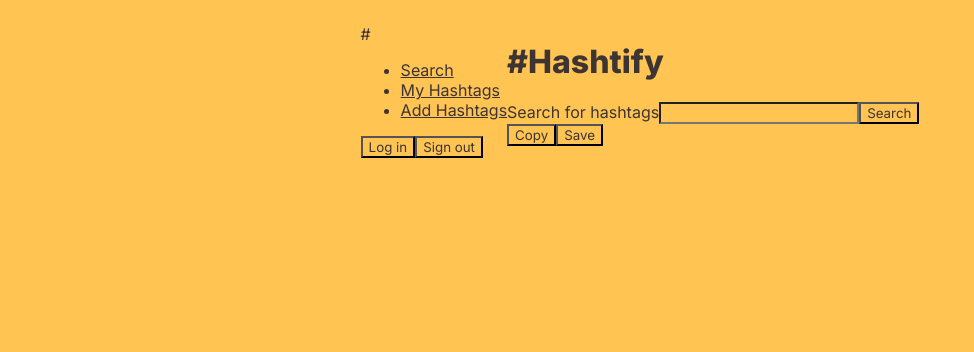
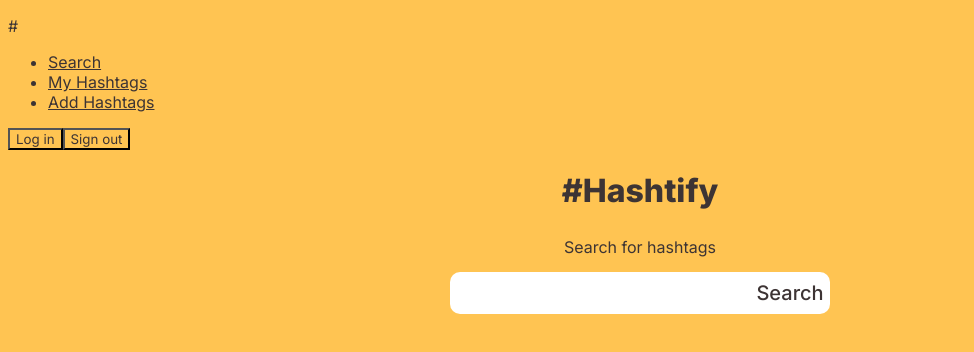
Before and after one commit to George-xixi/hashtify, a React (Create React App) app: page /search in a window 1280 px wide. Shown: the top 352 px of the page, without its empty margins (0-974 px from the left). Built offline with nearby package versions, Linux system fonts and the light colour scheme.

Commit message:
styles search page

```diff
--- a/src/components/App.js
+++ b/src/components/App.js
@@ -39,6 +39,7 @@ const App = () => {
           path="/search"
           element={
             <Search
+              userID={userID}
               searchValue={searchValue}
               setSearchValue={setSearchValue}
               searchResults={searchResults}
--- a/src/components/Login.js
+++ b/src/components/Login.js
@@ -8,16 +8,18 @@ import { Link } from "react-router-dom";
 const Login = ({ onLogin, userID }) => {
   return (
     <div className="login">
-      <h1>#Hashtify</h1>
-      <h2>Log in to search, create and manage your hashtags.</h2>
+      <h1 className="login__header">#Hashtify</h1>
+      <h2 className="login__header">
+        Log in to search, create and manage your hashtags.
+      </h2>
       <FacebookLogin
-        appId="813549316783868"
+        appId="205009115458270"
         callback={onLogin}
         userID={userID}
         cssClass="my-facebook-button-class"
         icon={<FaFacebookF className="fb-icon" />}
       />
-      <h2>Or you can search without logging in.</h2>
+      <h2 className="login__header">Or you can search without logging in.</h2>
       <Link to="/search" className="search-only-button">
         I just want to search
       </Link>
--- a/src/components/Search.js
+++ b/src/components/Search.js
@@ -1,12 +1,14 @@
 import React, { useState } from "react";
 import { useNavigate } from "react-router-dom";
 import PropTypes from "prop-types";
+import "../styles/search.scss";
 import SearchResults from "./SearchResults";
 import searchHashtags from "../requests/searchHashtags";
 import useCopyToClipboard from "../copyToClipboard/useCopyToClipboard";
 import Alert from "./Alert";
 
 const Search = ({
+  userID,
   searchValue,
   setSearchValue,
   searchResults,
@@ -37,18 +39,25 @@ const Search = ({
       <div className="search-form">
         <form onSubmit={handleSubmit}>
           <label htmlFor="search-input">Search for hashtags{}</label>
+          <div className="search-bar">
             <input
+              className="search-bar__input"
               type="text"
               id="search-input"
               name="search-input"
               onChange={handleChange}
             />
-          <button type="submit">Search</button>
+            <button className="search-bar__button" type="submit">
+              Search
+            </button>
+          </div>
         </form>
       </div>
       <div className="search-results">
         {ready && <SearchResults searchResults={searchResults} />}
       </div>
+      {userID && ready === true && (
+        <div className="search__buttons">
           <button
             type="button"
             onClick={() => {
@@ -64,12 +73,15 @@ const Search = ({
           <button type="button" onClick={() => navigate("/add-hashtags")}>
             Save
           </button>
+        </div>
+      )}
       <Alert message={alert.message} success={alert.isSuccess} />
     </div>
   );
 };
 
 Search.propTypes = {
+  userID: PropTypes.string.isRequired,
   searchValue: PropTypes.string.isRequired,
   setSearchValue: PropTypes.func.isRequired,
   searchResults: PropTypes.string.isRequired,
--- a/src/styles/_variables.scss
+++ b/src/styles/_variables.scss
@@ -3,3 +3,10 @@ $background-color: #ffc452;
 $text-color-1: #3d3434;
 $facebook-blue: #3975ea;
 $border-radius: 10px;
+
+
+@mixin center-items {
+  display: flex;
+  flex-direction: column;
+  align-items: center;
+}
--- a/src/styles/app.scss
+++ b/src/styles/app.scss
@@ -4,9 +4,3 @@
   background-color: v.$background-color;
   color: v.$text-color-1;
 }
-
-.App {
-  display: flex;
-  justify-content: center;
-  align-items: center;
-}
--- a/src/styles/login.scss
+++ b/src/styles/login.scss
@@ -13,14 +13,15 @@
 }
 
 .login {
-  display: flex;
-  flex-direction: column;
-  justify-content: center;
-  align-items: center;
+  @include v.center-items;
+  .login__header {
+    text-align: center;
+  }
 }
 
+
 .my-facebook-button-class{
-@include login-button();
+@include login-button;
   background-color: v.$facebook-blue;
   text-transform:lowercase;
   .fb-icon {
--- /dev/null
+++ b/src/styles/search.scss
@@ -0,0 +1,32 @@
+@use "variables" as v;
+
+.search {
+  @include v.center-items;
+  .search-form > form {
+    @include v.center-items;
+    *{
+      margin-block: 5px;
+    }
+  }
+}
+
+.search-bar > * {
+  border: 0;
+  background-color: white;
+  height: 40px;
+  font-size: 20px;
+}
+
+.search-bar__input {
+  border-top-left-radius: v.$border-radius;
+  border-bottom-left-radius: v.$border-radius;
+  padding-left: 10px;
+}
+
+.search-bar__button {
+  border-top-right-radius: v.$border-radius;
+  border-bottom-right-radius: v.$border-radius;
+  cursor: pointer;
+  box-sizing: content-box;
+  font-weight: 500;
+}
```
Lines whose indentation alone changed are shown as unchanged.
